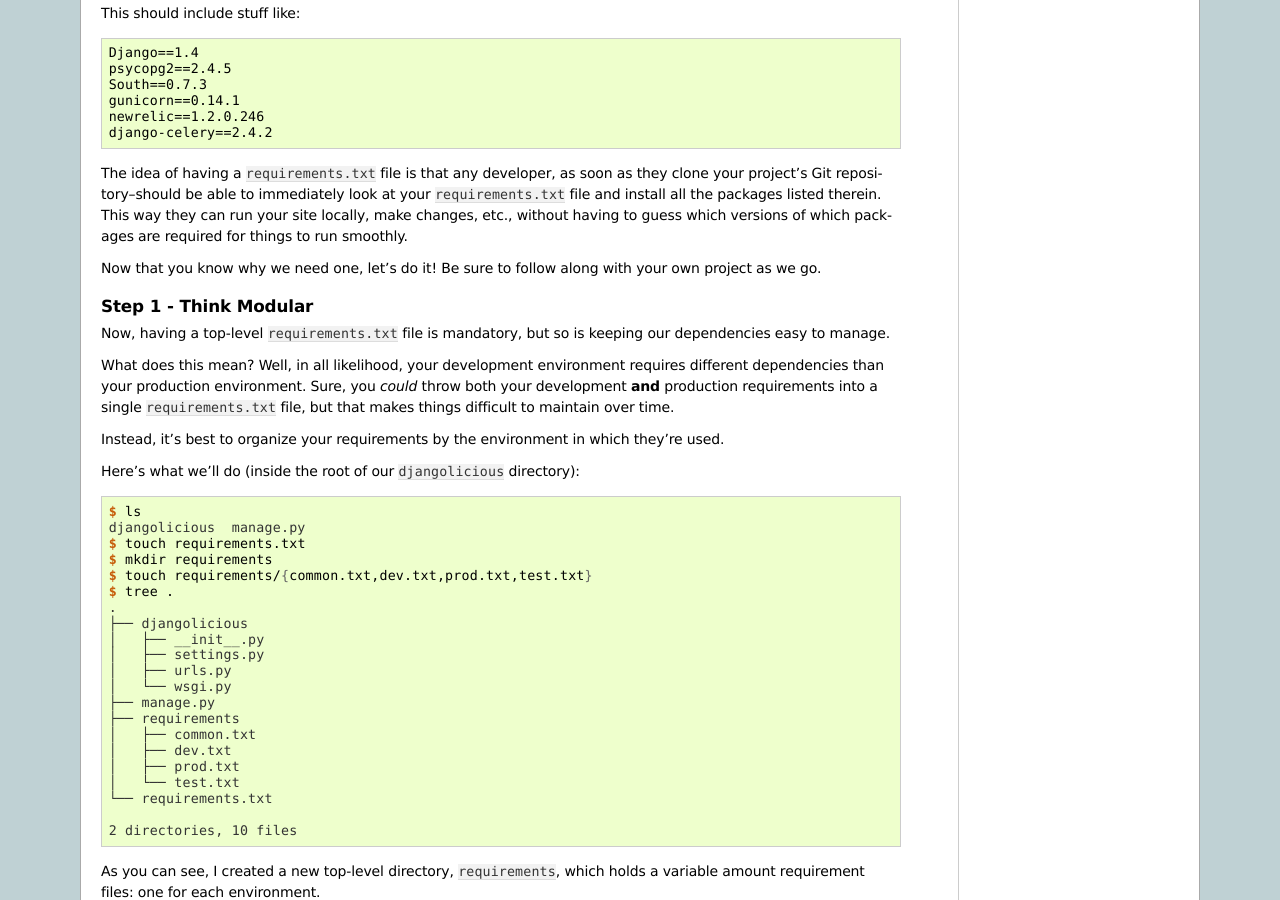
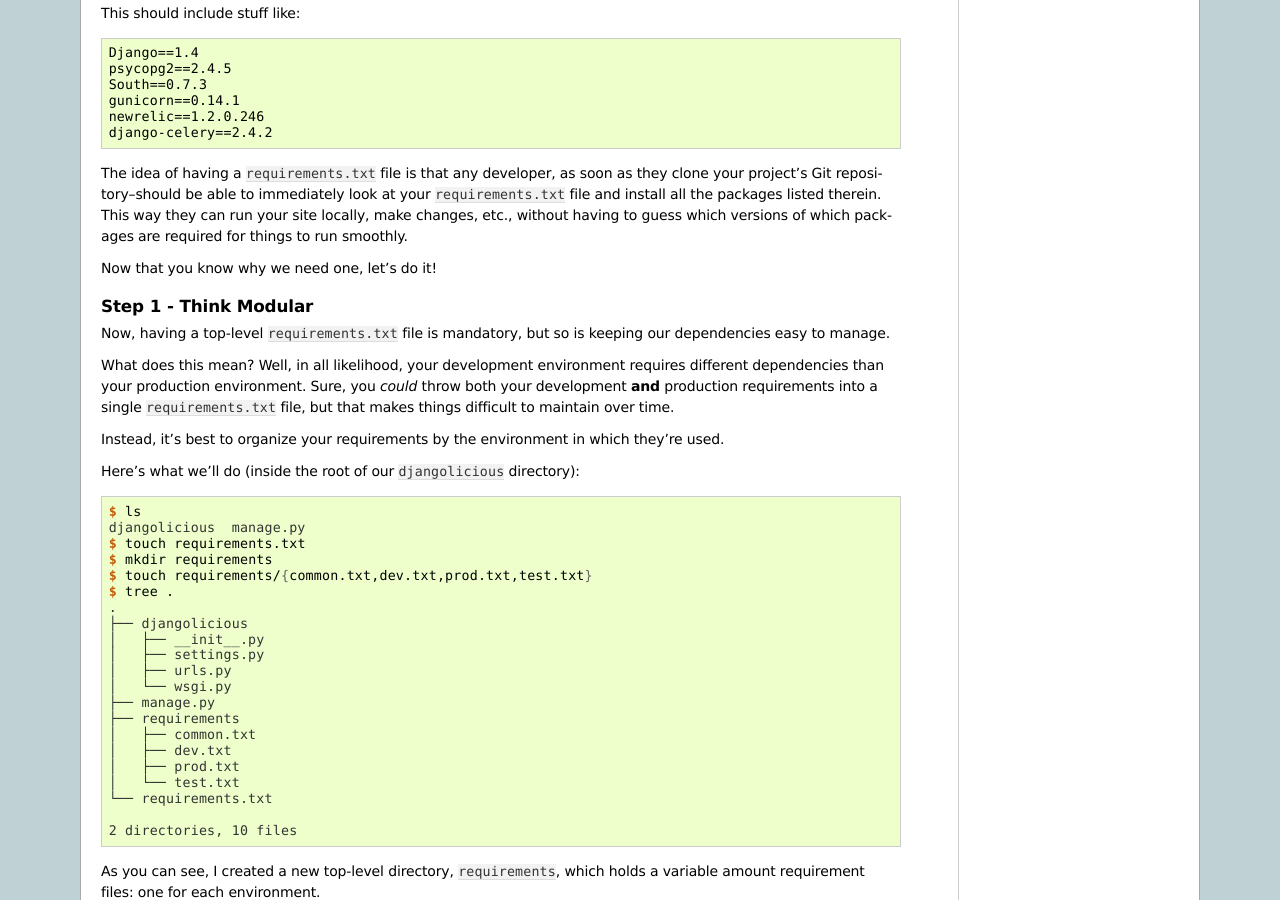
Before and after one commit to perryyo/deploydjango.com, a Sphinx documentation site: the page built from source/django_project_structure/setup.rst, in a window 1280 px wide and 900 px high, scrolled down 940 px. Built offline with Sphinx 7.4.7, drawn with Linux system fonts in a browser that asks for light colours.

Commit message:
Removing unnecessary wording.

```diff
--- a/source/django_project_structure/setup.rst
+++ b/source/django_project_structure/setup.rst
@@ -76,8 +76,7 @@ at your ``requirements.txt`` file and install all the packages listed therein.
 This way they can run your site locally, make changes, etc., without having to
 guess which versions of which packages are required for things to run smoothly.
 
-Now that you know why we need one, let's do it! Be sure to follow along with
-your own project as we go.
+Now that you know why we need one, let's do it!
 
 
 Step 1 - Think Modular
```
